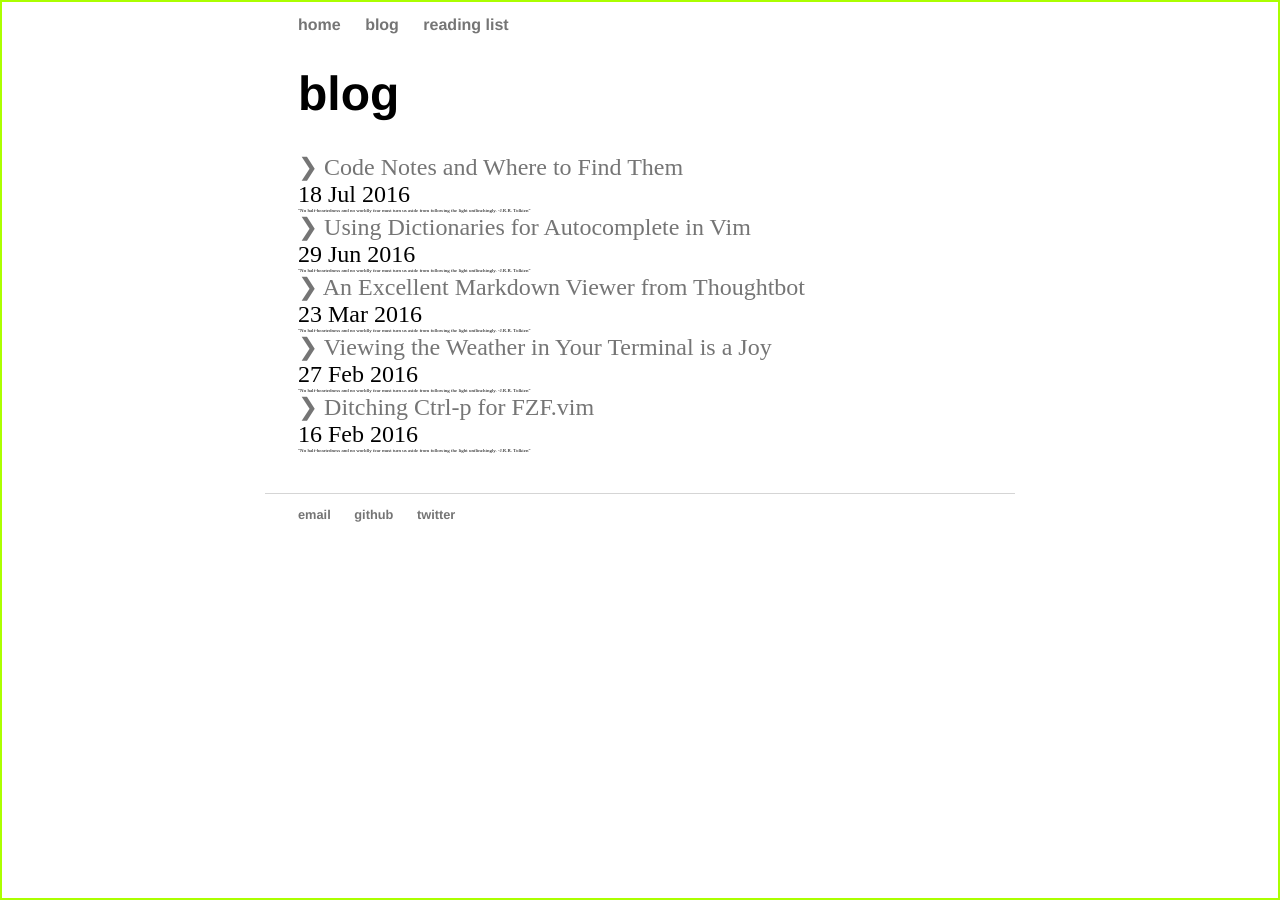
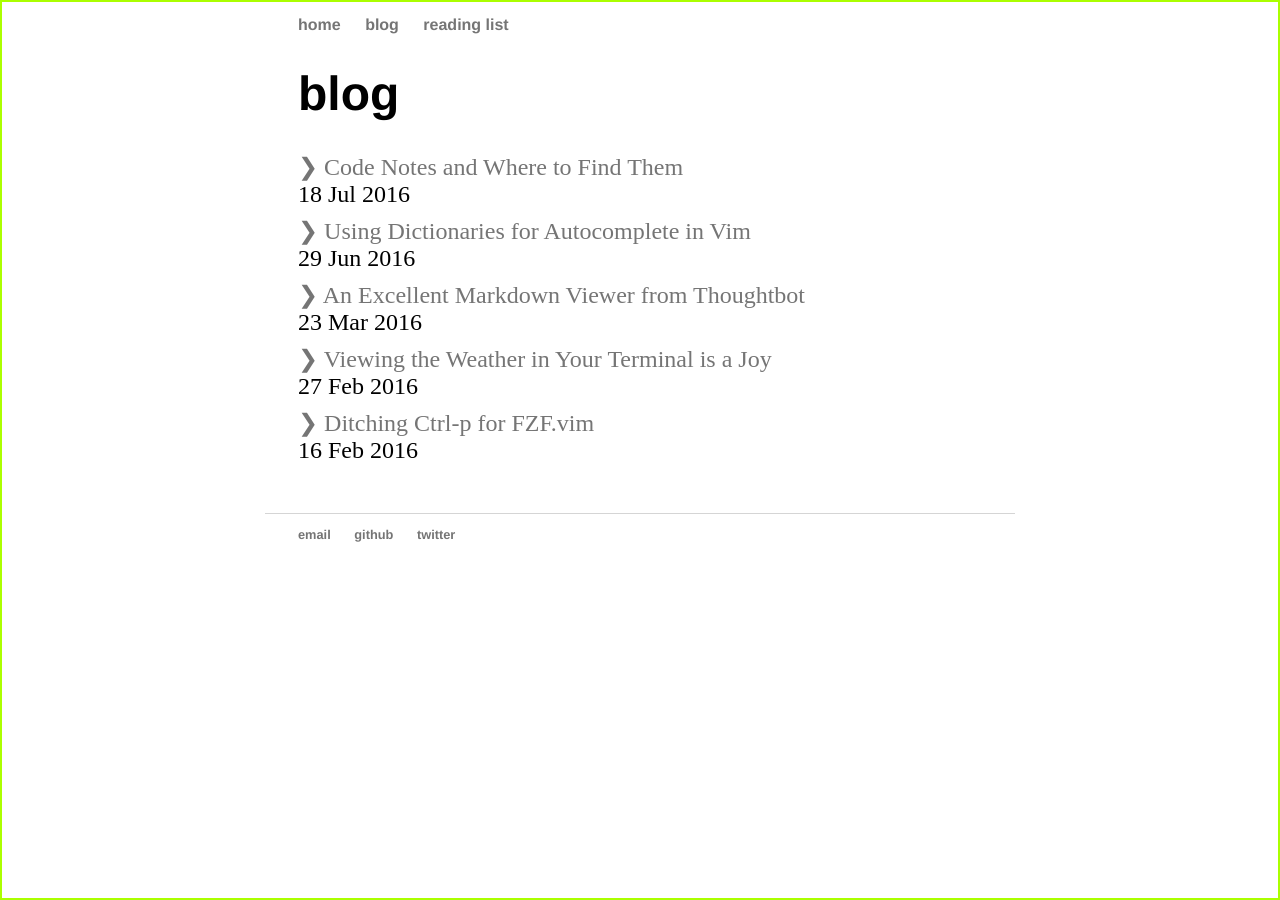
Before and after one commit to devinrm/devinrm.github.io, a Jekyll site: the page built from blog/index.html, in a window 1280 px wide. Built offline with Jekyll 4.4.1, drawn with Linux system fonts in a browser that asks for light colours.

Commit message:
No really, that's all

```diff
--- a/css/main.css
+++ b/css/main.css
@@ -107,8 +107,8 @@ ul.posts li {
 }
 
 .quote {
-  color: #000;
-  font-size: 5px;
+  color: #fff;
+  font-size: 8px;
 }
 
 @-ms-viewport {
```
